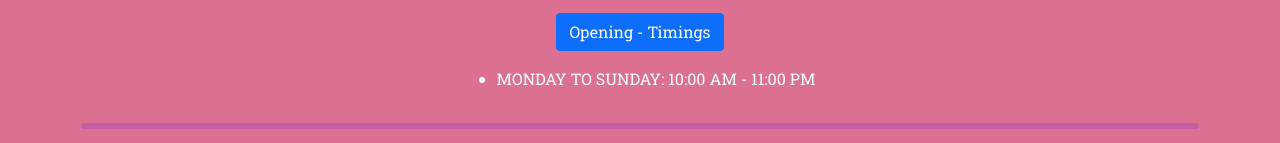
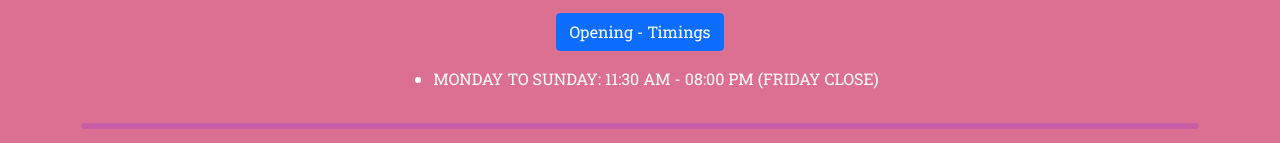
Before and after one commit to Impact-Digital/RoseGold, a plain HTML site: page index.html in a window 1280 px wide. Shown: the part 1327-1470 px from the top of the page. Drawn offline with nearby package versions, Linux system fonts and the light colour scheme.

Commit message:
Update index.html

```diff
--- a/index.html
+++ b/index.html
@@ -174,7 +174,7 @@ ROSE GOLD JEWELLERS – Where Elegance Meets Affordability.
   <div class="container d-flex align-items-center justify-content-center" >
     <div id="list">
     <ul>
-      <li>MONDAY TO SUNDAY: 10:00 AM - 11:00 PM</li>
+      <li>MONDAY TO SUNDAY: 11:30 AM - 08:00 PM (FRIDAY CLOSE)</li>
     </ul>
   </div>
   </div>
```
